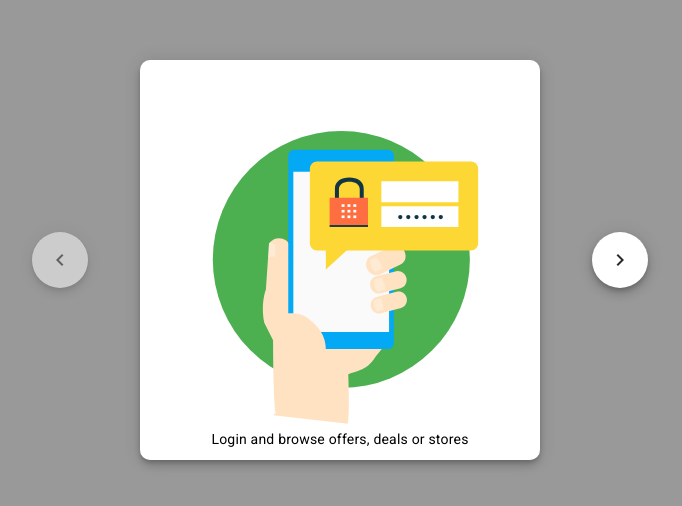
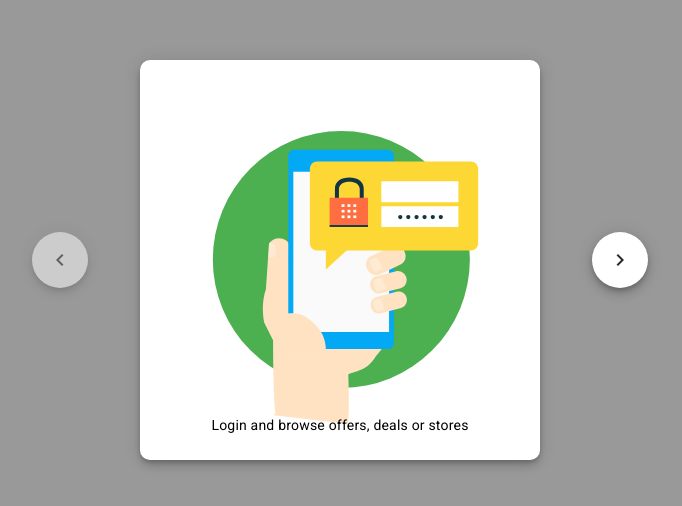
Before and after one commit to dipsraj/fkd-intro-slider, a plain HTML site: page docs/index.html in a window 1280 px wide. Shown: the part 140-646 px from the top of the page, without its empty margins (300-982 px from the left). Drawn offline with Linux system fonts and the light colour scheme.

Commit message:
Text Position fixed

```diff
--- a/docs/css/styles.css
+++ b/docs/css/styles.css
@@ -38,9 +38,10 @@
     justify-content: flex-end;
     align-items: center !important;
     z-index: 33;
-    padding-left: 20px;
-    padding-right: 20px;
-    padding-bottom: 80px;
+}
+.item > p{
+    position: absolute;
+    top:50px;
 }
 
 .owl-dots {
@@ -84,7 +85,7 @@
     color: #4caf50;
 }
 
-@media only screen and (min-width: 800px) {
+@media only screen and (min-width: 800px) and (min-height: 500px) {
     .md-introduction {
         position: fixed;
         display: flex;
@@ -117,9 +118,11 @@
     .item {
         background-color: #fff;
         height: 400px;
-        padding-bottom: 12px;
     }
-
+    .item > p{
+        top: 88%;
+        /*bottom:10px;*/
+    }
     .owl-stage-outer {
         position: relative;
         z-index: 32;
--- a/docs/index.html
+++ b/docs/index.html
@@ -49,7 +49,7 @@
                     <p style="text-align: center">Convert FKD coins into real cash.</p>
                 </div>
                 <div class="item" id="item5" style="background: #fff url('img/logo.svg') no-repeat center">
-                    <p style="text-align: center; margin-bottom: 32px!important;">Enjoy</p>
+                    <!--<p style="text-align: center;">Enjoy</p>-->
                 </div>
             </div>
             <div id="ok-button">
```
